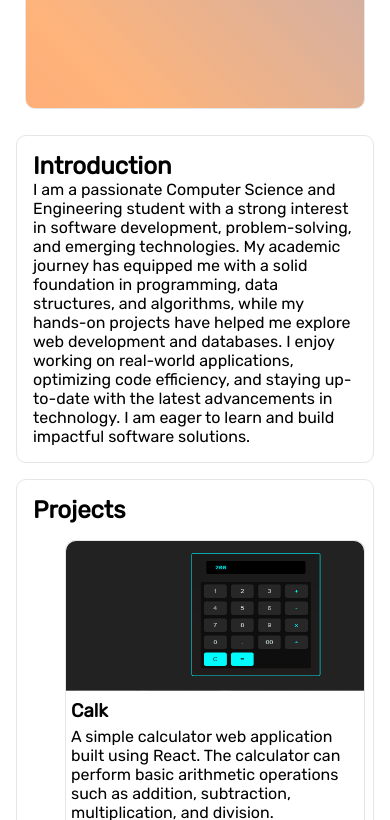
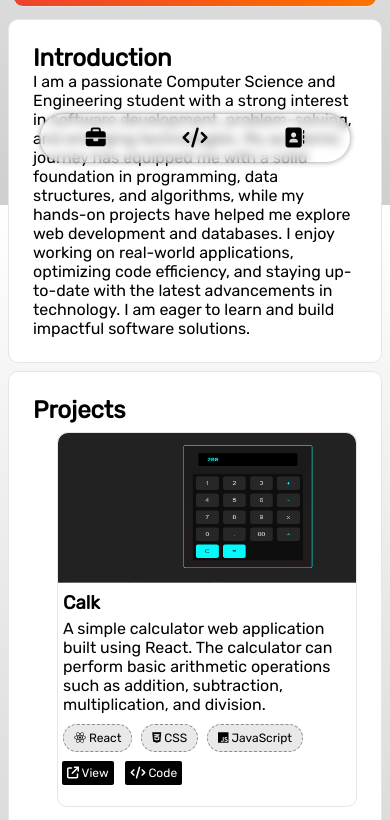
Before and after one commit to abxet/abxet.github.io, a plain HTML site: page index.html in a window 390 px wide. Shown: the part 639-1459 px from the top of the page. Drawn offline with nearby package versions, Linux system fonts and the light colour scheme.

Commit message:
updated index

```diff
--- a/index.html
+++ b/index.html
@@ -6,16 +6,18 @@
     <link rel="stylesheet" href="styles.css">
     <link href='https://fonts.googleapis.com/css?family=Rubik' rel='stylesheet'>
     <link href='https://fonts.googleapis.com/css?family=Orbitron' rel='stylesheet'>
+    <link rel="stylesheet" href="https://cdnjs.cloudflare.com/ajax/libs/font-awesome/6.5.0/css/all.min.css">
+    <link rel="stylesheet" href="https://cdn.jsdelivr.net/gh/devicons/devicon@v2.15.1/devicon.min.css">
+
+
     <title>Portfolio</title>
 </head>
 <body>
     <header>
-        <h4>abxet.github.io</h4>
         <nav>
-            <ul>
-                <li><a class="nav" href="#contacts">CONTACT</a></li>
-
-            </ul>
+                <a class="nav" href="#skills"><i id="s" class="fa-solid fa-briefcase"> </i><i class="ii"> Skills</i></a>
+                <a class="nav" href="#project"><i id="p" class="fa-solid fa-code"> </i> <i class="ii">Projects</i></a>
+                <a class="nav" href="#contacts"><i id="c" class="fa-solid fa-address-book"> </i> <i class="ii">Contacts</i></a>
         </nav>
     </header>
         <section id="topic">
@@ -24,9 +26,10 @@
             <p>an aspiring web developer</p>
         </section>
 
-        <section>
+        <section id="about">
             <h1>Introduction</h1>
             <p>
+
                 I am a passionate Computer Science and Engineering student
                 with a strong interest in software development,
                 problem-solving, and emerging technologies.
@@ -40,12 +43,13 @@
                 up-to-date with the latest advancements in technology.
                 I am eager to learn and build impactful software solutions.
             </p>
+
         </section>
-        <section>
+        <section id="project">
             <h2>Projects</h2>
             <ul>
                 <li>
-                    <section class="project">
+                    <section class="project" id="p1">
                         <img id="1" src="calk.png" alt="Calculator">
                         <h3>Calk</h3>
                         <p>
@@ -53,6 +57,14 @@
                             The calculator can perform basic arithmetic operations
                             such as addition, subtraction, multiplication, and division.
                         </p>
+
+                        <div class="tag"><i class="fa-brands fa-react"></i> React</div>
+                        <div class="tag"><i class="fa-brands fa-css3-alt"> </i> CSS</div>
+                        <div class="tag"><i class="fa-brands fa-js"></i> JavaScript</div>
+                        <br>
+                        <button class="btn" id="btn1" onclick="document.location='https://abxet.github.io/calk/'"><i class="fa-solid fa-arrow-up-right-from-square"></i> View</button>
+
+                        <button class="btn" onclick="document.location='https://github.com/abxet/calk.git'"><i class="fa-solid fa-code"></i> Code</button>
                     </section>
 
                 </li>
@@ -69,29 +81,35 @@
                             displays the temperature, humidity, and wind speed
                             for the location.
                         </p>
+                        <div class="tag"><i class="fa-brands fa-react"></i> React</div>
+                        <div class="tag"><i class="fa-brands fa-css3-alt"></i> CSS</div>
+                        <br>
+                        <button class="btn" id="btn2" onclick="document.location='https://abxet.github.io/zephyr/'"><i class="fa-solid fa-arrow-up-right-from-square"></i> View</button>
+
+                        <button class="btn" onclick="document.location='https://github.com/abxet/calk.git'"><i class="fa-solid fa-code"></i> Code</button>
                     </section>
                 </li>
             </ul>
         </section>
-        <section>
+        <section id="skills">
             <h2>Skills</h2>
            <dl>
-                <dt>HTML5</dt>
+                <dt><i class="fa-brands fa-html5"></i> HTML5</dt>
                 <dd>Proficient in structuring web pages using semantic HTML to ensure accessibility and SEO optimization.</dd>
 
-                <dt>CSS3</dt>
+                <dt><i class="fa-brands fa-css3-alt"></i> CSS3</dt>
                 <dd>Skilled in styling web pages with CSS, including Flexbox, Grid, animations, and responsive design </dd>
 
-                <dt>JavaScript</dt>
+                <dt><i class="fa-brands fa-js"></i> JavaScript</dt>
                 <dd>Experienced in building dynamic and interactive web applications using vanilla JavaScript, with knowledge of ES6+ features.</dd>
 
-                <dt>C/C++</dt>
+                <dt><i class="devicon-cplusplus-plain"></i> C/C++</dt>
                 <dd>Strong foundation in programming fundamentals, data structures, and algorithms, with experience in competitive programming and system-level coding.</dd>
            </dl>
         </section>
         <section class="contact">
             <h2 id="contacts">contacts</h2>
-            <p><a href="https://github.com/abxet/">Github</a></p>
+            <p><i class="fa-brands fa-github"></i> <a href="https://github.com/abxet/">Github</a></p>
         </section>
 </body>
 </html>
--- a/styles.css
+++ b/styles.css
@@ -6,36 +6,66 @@
 
 header{
     display: flex;
-    justify-content: space-between;
+    justify-content: space-around;
     align-items: center;
     background-color: rgba(255, 255, 255, 0.4);
     backdrop-filter: blur(5px);
     color: rgb(0, 0, 0);
-    padding: 1em;
+    padding: 0em;
     position: fixed;
-    top: 0px;
+    top: 10px;
+    left: 10%;
+    right: 10%;
+    height: 50px;
+    border: solid 1px rgba(133, 133, 133, 0.4);
+    border-radius: 25px;
+    box-shadow: 0px 0px 5px rgba(73, 57, 57, 0.4);
+
+}
+
+.nav{
+    display: flex;
+    justify-content: space-around;
+    font-family: 'Rubik';
+    font-size: 20px;
+    background-color: transparent;
     width: 100%;
-    height: 90px;
-    box-shadow: 0px 0px 5px rgba(255, 255, 255, 0.4);
+    padding: 6px;
+    border-radius: 20px;
+    border: transparent;
+    transition: ease-in-out 0.1s;
+    margin: 1px;
+}
 
+.nav:active{
+    background-color: rgb(0, 0, 0);
+    color: white;
 }
 
 nav{
     display: flex;
     justify-content: space-around;
-    background-color: #ffffff;
-    padding: 1em;
-    font-family: 'Orbitron';
+    font-family: 'Rubik';
     font-size: 20px;
     background-color: transparent;
+    width: 100%;
+    padding: 6px;
+    border-radius: 6px;
+    border: transparent;
 
 }
 
 
 #topic{
     height: 80vh;
-    background: linear-gradient(45deg, #ff7e5f, #feb47b, #86a8e7, #7f7fd5);
-    animation: gradientMove 6s infinite linear;
+
+
+
+
+    background: linear-gradient(45deg, #004e92, #d60d6e, #ff6a00, #fbff03, #36803c);
+
+
+    animation: gradientMove 8s infinite linear;
     background-size: 300% 300%;
     font-size: 4vh;
     padding: 2%;
@@ -46,20 +76,29 @@ nav{
 section{
     font-family: 'Rubik';
     display: block;
-    padding: 1em;
-    margin: 1em;
+    padding: 1.5em;
+    margin: .5em;
     background-color: #ffffff;
     border: 1px solid rgb(230, 230, 230);
     border-radius: 10px;
+
 }
 
 .project{
     width: 300px;
-    height: 300px;
+    height: 375px;
     display: inline-block;
     padding: 0%;
     background-color: #ffffff;
     /*border: 3px solid black;*/
+}
+
+#s, #p, #c{
+    display: none;
+}
+
+#p1{
+    height: 375px
 }
 
 .project > p, h3{
@@ -103,14 +142,50 @@ dd{
 
 body{
     font-family: Arial, sans-serif;
-    background-color: #ffffff;
-    padding-top: 90px;
+    height: 100vh;
+    background: linear-gradient( #ffffff, #cfcfcf) no-repeat fixed;
+    padding-top: 70px;
 }
+
+.btn{
+    background-color: #000000; /* Green */
+    font-family: 'Rubik';
+    border: none;
+    color: white;
+    padding: 5px;
+    text-align: center;
+    text-decoration: none;
+    display: inline-block;
+    font-size: 12px;
+    margin: 4px;
+    cursor: pointer;
+    border-radius: 2px;
+}
+
+.tag{
+    display: inline-block;
+    padding: 6px 10px;
+    font-family: 'Rubik';
+    font-size: 12px;
+    background-color: rgb(233, 233, 233);
+    color: black;
+    border: 1.5px dashed rgb(141, 141, 141);
+    border-radius: 15px;
+    margin: 5px 0px 5px 5px;
+}
+
+.tag:hover{
+    background-color: rgb(0, 0, 0);
+    color: white;
+    border: 1.5px solid black;
+}
+
 
 .contact{
 
     background: linear-gradient(45deg, #000000, #2b2b2b);
     color: #ffffff;
+    height: 300px;
 }
 
 .contact a{
@@ -125,7 +200,10 @@ section:hover{
 }
 
 .nav:hover{
-    background-color: rgb(228, 228, 228);
+
+    background-color: rgb(0, 0, 0);
+    color: white;
+
 }
 
 /*animation*/
@@ -134,8 +212,6 @@ section:hover{
     0% { background-position: 0% 50%; }
     50% { background-position: 100% 50%; }
     100% { background-position: 0% 50%; }
-
-
 }
 
 @media only screen and (max-width: 600px) {
@@ -146,5 +222,21 @@ section:hover{
         font-size: 3vh;
     }
 
+    #s, #p, #c{
+        display: inline-block;
+    }
 
+    .ii{
+        display: none;
+    }
+
+    body{
+        padding-top: 0px;
+        padding-bottom: 10px;
+    }
+
+  header{
+    top: auto;
+    bottom: 5%;
   }
+  }
```
